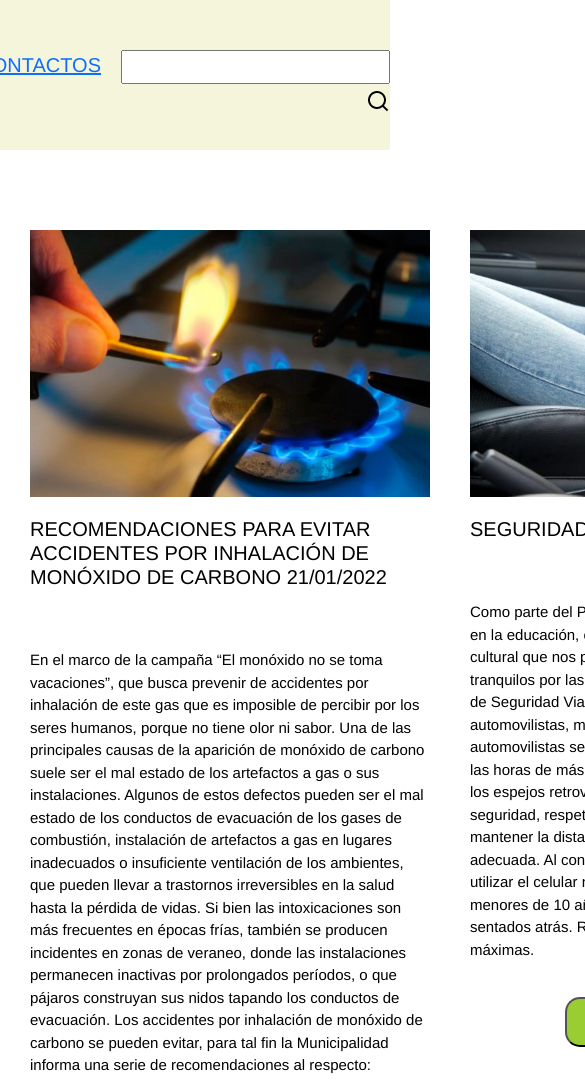
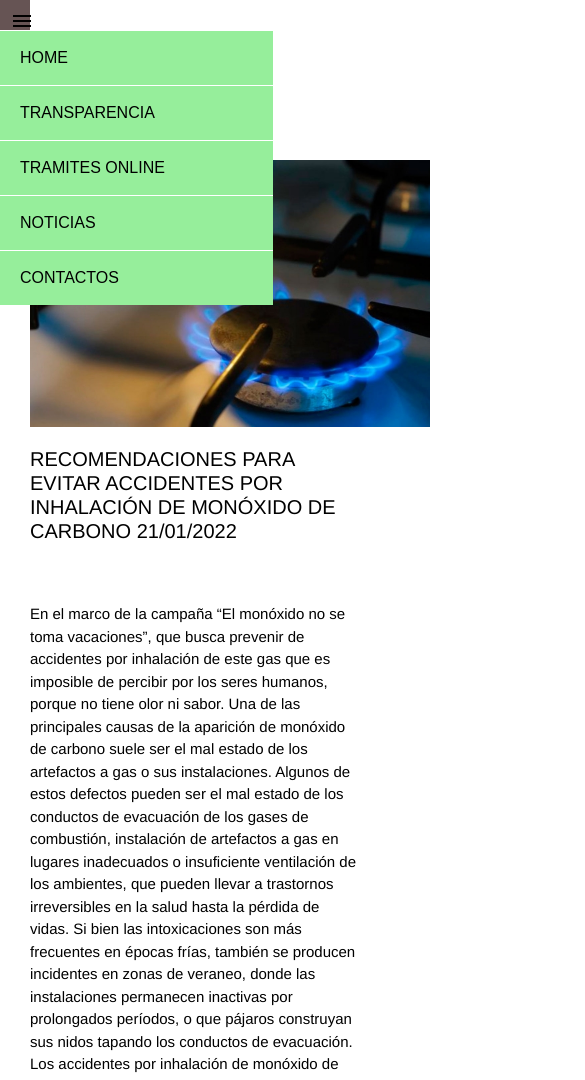
Before and after one commit to cecigonzaq/Websiterepo, a website: page contenido/noticias.html in a window 390 px wide. Shown: the top 1080 px of the page, 585 px wide, since content can reach past the window. Drawn offline with nearby package versions, Linux system fonts and the light colour scheme.

Commit message:
responsive

```diff
--- a/contenido/noticias.html
+++ b/contenido/noticias.html
@@ -13,31 +13,22 @@
 </head>
 <body>
   <header>
+    <input type="checkbox" id="btn-menu">
+    <label for="btn-menu"><img src="../img/align-justify.png" alt=""> </label>
+    <nav class="menu">
+        <ul>
+          <li><a href="../index.html">HOME</a></li>
+          <li><a href="../contenido/transparencia.html">TRANSPARENCIA</a></li>
+          <li><a href="../contenido/tramitesonline.html">TRAMITES ONLINE</a></li>
+          <li><a href="../contenido/noticias.html">NOTICIAS</a></li>
+          <li><a href="../contenido/contactos.html">CONTACTOS</a></li>
 
-    <nav>
-      <div id="contenedor">
-       <img src="#" alt="">
+        </ul>
 
-       <ul>
-           <div class="navegacion">
-           <li>
-             <a href="../index.html">HOME</a>
-           </li>
-           <li><a href="./transparencia.html">TRANSPARENCIA</a></li>
-           <li><a href="./tramitesonline.html">TRAMITES ONLINE</a></li>
-           <li><a href="./noticias.html">NOTICIAS</a></li>
-           <li><a href="./contactos.html">CONTACTOS</a></li>
-           <li>
+    </nav>
 
 
-           <form action="miAccion">
-           <input type="search"/>
-           <a href="#"><img src="../img/search-line.png" alt=""></a>
-         </div>
-         </ul>
-       </div>
 
-   </nav>
 
 </header>
 
--- a/scss/estilo.scss
+++ b/scss/estilo.scss
@@ -1,52 +1,49 @@
-*{
-    margin: 0%;
-    padding: 0%;
-  }
+body{
+  margin: 0;
+  font-family: Arial, Helvetica, sans-serif;
+}
+header{
+  height: 130px;
+  width: 100%;
+  background: rgb(255, 255, 255);
+}
 
-  header{
-    height: 200px;
-    width: 100%;
-  }
+#btn-menu{
+  display: none;
 
-  #contenedor{
-    height: 150px;
-    width: 100%;
-    display: flex;
-    background-color: beige;
-    flex-direction: row;
-    font-family:sans-serif;
-    font-size: 15px;
-    text-align: left;
-    text-decoration: none;
-    align-content: center;
-    justify-content: right;
-    position: fixed;
-    list-style-image: none;
-    image-orientation: left;
+}
+header label{
+  display: block;
+  width: 30px;
+  height: 30px;
+  padding: 10px;
+
+}
+
+header label:hover{
+  cursor: pointer;
+  background: rgb(102, 84, 84);
+
+}
+.menu ul{
+  margin: 0%;
+  list-style: none;
+  padding: 0%;
+  display: flex;
+  justify-content: right;
+}
+.menu li:hover{
+  background: rgb(93, 230, 93);
+}
+
+.menu li a{
+display: block;
+padding: 15px 20px;
+color: rgb(0, 0, 0);
+text-decoration: none;
+}
 
 
-
-  }
-
-
-
-
-  .navegacion{
-    display: flex;
-    list-style-type: none;
-    flex-direction: row;
-    font-family: 'Franklin Gothic Medium', 'Arial Narrow', Arial, sans-serif;
-    text-align: right;
-    column-gap: 20px;
-    font-size: 20px;
-    margin-top: 50px;
-
-
-  }
-
-  #lista:hover{
-    background-color: chartreuse;
-  }
 
 
   #main{
@@ -62,7 +59,7 @@
 
   }
   .info{
-    height: 30px;
+    height: 50px;
     width: 150px;
     text-align: center;
 
@@ -101,10 +98,7 @@
     background: #606960;
 
 
-
   }
-
-
 
 
   .carousel-item {
@@ -224,6 +218,79 @@
 
   }
 
-  @media only screen and( max-widh: 600px){
+  @media (max-width: 768px){
 
-   }
+    header label {
+       display: block;
+       text-decoration: none;
+    }
+
+    .menu{
+        position: absolute;
+        background: rgb(150, 238, 155);
+        width: 70%;
+        margin-left: 0;
+        transition: all 0.5s;
+    }
+
+    .menu ul{
+        flex-direction: column;
+    }
+    .menu li{
+        border-top: 1px solid white;
+    }
+
+    #btn-menu:checked  .menu{
+        margin: 0;
+    }
+
+    button{
+      padding: 20px;
+        height: 130px;
+        width: 210px;
+
+        font-size: 15px;
+        border-radius: 15px;
+
+        text-align: center;
+       flex-direction: column;
+        flex-wrap: wrap;
+        margin: 20px;
+        padding: 10px;
+        transform: translate(50%);
+
+
+
+    }
+
+    .circulo {
+
+
+      width: 50px;
+      height: 50px;
+      -moz-border-radius: 50%;
+      -webkit-border-radius: 50%;
+      border-radius: 50%;
+      background: #606960;
+
+
+    }
+    #grid-conteiner{
+
+      padding: 30px;
+      display: block;
+      grid-template-columns: 1fr 1fr 1fr;
+      grid-template-rows: 30% 30% 30%;
+      grid-gap: 40px;
+      grid-template-areas: foto1 foto2 foto3
+                           titulo1 titulo2 titulo3
+                           parrafo1 parrafo2 parrafo3;
+      font-family: 'Franklin Gothic Medium', 'Arial Narrow', Arial, sans-serif;
+      font-size: 15px;
+      font-weight: 200;
+      color: black;
+
+
+
+    }
+  }
```
Also changed, not shown: contenido/contactos.html (+13 -22 lines), contenido/tramitesonline.html (+11 -20 lines), contenido/transparencia.html (+11 -20 lines), index.html (+8 -24 lines), css/estilocss.css, img/align-justify.png (added).
